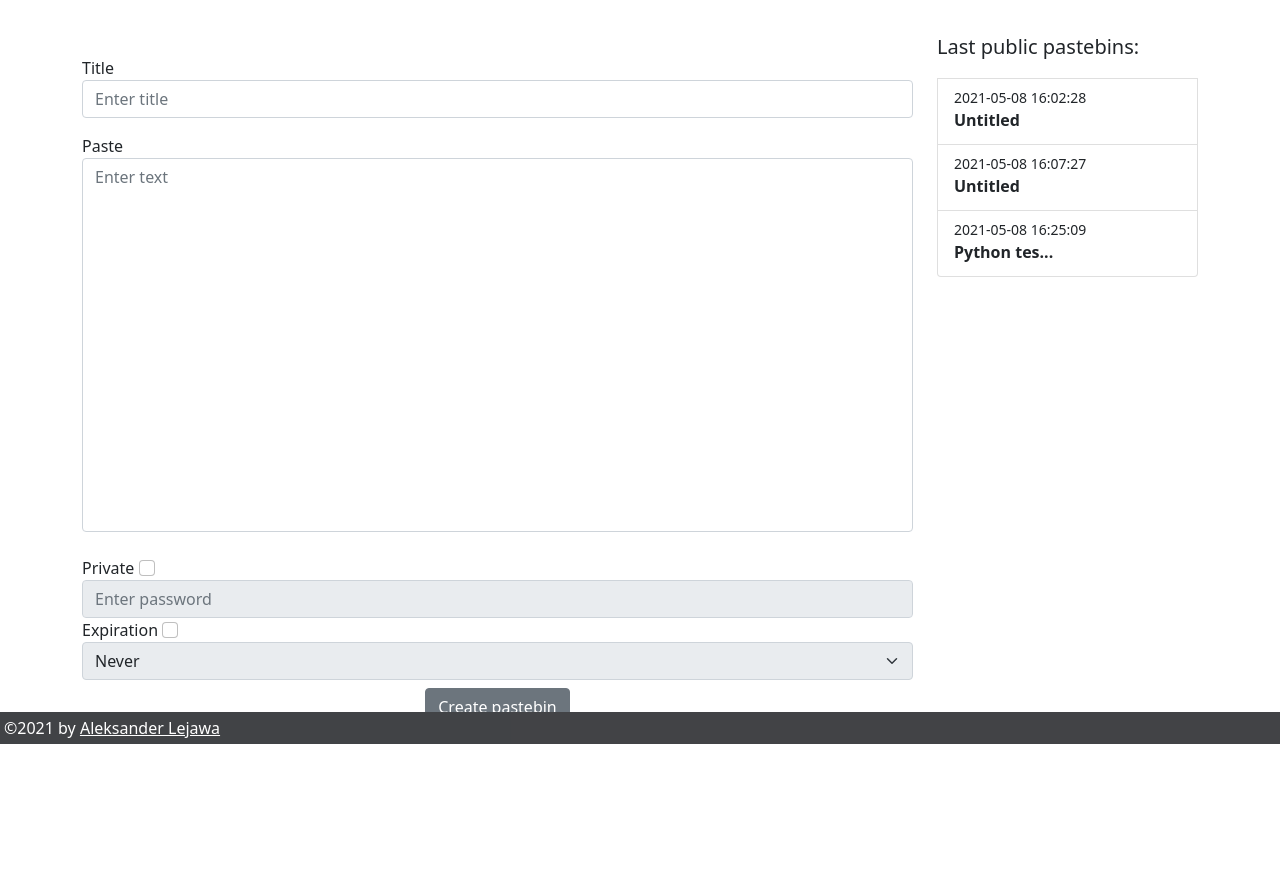
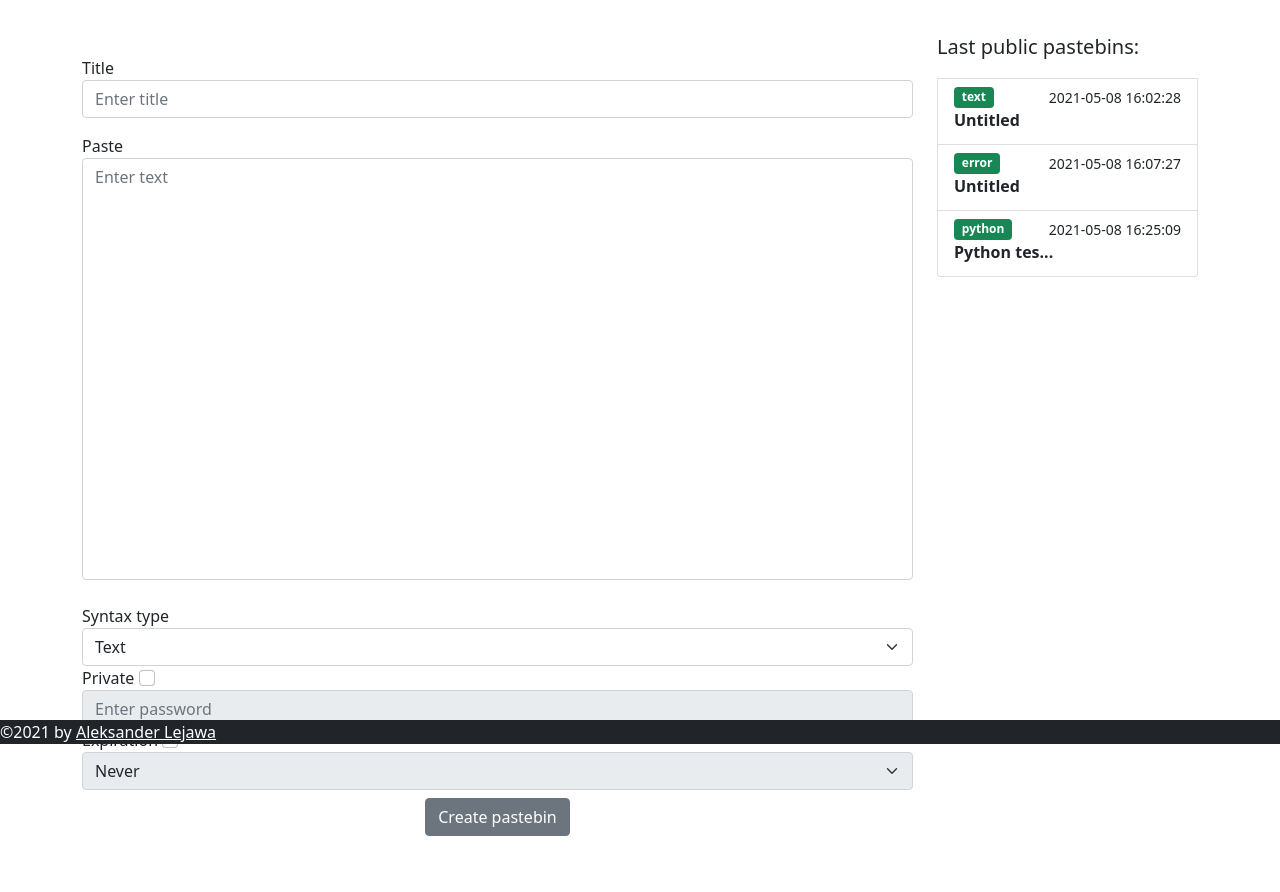
Before and after one commit to syqu22/flask-pastebin, a Flask app: page / in a window 1280 px wide. Shown: the part 56-948 px from the top of the page. Before the commit the page ends 800 px from the top, so only its background shows below. Run offline with Flask 2, Linux system fonts and the light colour scheme; data comes from the database, SQL or seed files in the repository; both versions use the stored data as it was after the commit; some libraries are stand-ins or nearby versions.

Commit message:
highlight.js added and paste types implemented

```diff
--- a/web/models/pastebin.py
+++ b/web/models/pastebin.py
@@ -7,6 +7,7 @@
     id = db.Column(db.Integer, primary_key=True)
     title = db.Column(db.String(150), default="Untitled")
     content = db.Column(db.String(6000000))
+    paste_type = db.Column(db.String(50))
     link = db.Column(db.String(150), unique=True)
     date = db.Column(db.DateTime(timezone=True), default=func.now())
     expire_date = db.Column(db.DateTime(timezone=True))
--- a/web/templates/base.html
+++ b/web/templates/base.html
@@ -7,6 +7,7 @@
   <!-- Bootstrap CSS-->
   <link href="https://cdn.jsdelivr.net/npm/bootstrap@5.0.0/dist/css/bootstrap.min.css" rel="stylesheet"
     integrity="sha384-wEmeIV1mKuiNpC+IOBjI7aAzPcEZeedi5yW5f2yOq55WWLwNGmvvx4Um1vskeMj0" crossorigin="anonymous">
+  <link rel="stylesheet" href="//unpkg.com/@highlightjs/cdn-assets@10.7.2/styles/default.min.css">
   <link rel="stylesheet" type="text/css" href="{{ url_for('static',filename='css/style.css') }}">
   <title>Flask Pastebin</title>
 </head>
@@ -35,22 +36,22 @@
             'error' %}
   <div class="alert alert-danger alert-dismissible fade show" role="alert">
     {{ message }}
-    <button type="button" class="btn-close" data-bs-dismiss="alert" />
+    <button type="button" class="btn-close" data-bs-dismiss="alert"></button>
   </div>
   {% else %}
   <div class="alert alert-success alert-dismissible fade show" role="alert">
     {{ message }}
-    <button type="button" class="btn-close" data-bs-dismiss="alert" />
+    <button type="button" class="btn-close" data-bs-dismiss="alert"></button>
   </div>
   {% endif %} {% endfor %} {% endif %} {% endwith %}
 
   <div class="container mt-2">{% block content %} {% endblock %}</div>
 
-  <footer class="bg-dark text-white">
-    <div class="text-left p-1" id="footer">
+  <div class="mt-5">
+    <footer class="bg-dark text-white">
       ©2021 by <a class="text-white" href="https://github.com/syqu22">Aleksander Lejawa</a>
-    </div>
-  </footer>
+    </footer>
+  </div>
   <!-- Boostrap JS -->
   <script src="https://cdn.jsdelivr.net/npm/bootstrap@5.0.0/dist/js/bootstrap.bundle.min.js"
     integrity="sha384-p34f1UUtsS3wqzfto5wAAmdvj+osOnFyQFpp4Ua3gs/ZVWx6oOypYoCJhGGScy+8" crossorigin="anonymous">
--- a/web/templates/home.html
+++ b/web/templates/home.html
@@ -9,9 +9,38 @@
         <input type="text" class="form-control" id="title" name="title" placeholder="Enter title" />
       </div>
       <label for="pastebin" class="mt-3">Paste</label>
-      <textarea rows="15" style="height:100%" name="pastebin" id="pastebin" class="form-control"
+      <textarea rows="17" style="height:100%" name="pastebin" id="pastebin" class="form-control"
         placeholder="Enter text"></textarea>
       <br />
+      <label for="paste_select">Syntax type</label>
+      <select class="form-select" id="type_select" name="type_select">
+        <option value="text">Text</option>
+        <option value="bash">Bash</option>
+        <option value="c">C</option>
+        <option value="c#">C#</option>
+        <option value="c++">C++</option>
+        <option value="css">CSS</option>
+        <option value="go">GO</option>
+        <option value="html">HTML/XML</option>
+        <option value="http">HTTP</option>
+        <option value="ini">INI</option>
+        <option value="java">Java</option>
+        <option value="js">JavaScript</option>
+        <option value="json">JSON</option>
+        <option value="kotlin">Kotlin</option>
+        <option value="lua">LUA</option>
+        <option value="markdown">Markdown</option>
+        <option value="objectivec">Objective-C</option>
+        <option value="perl">Perl</option>
+        <option value="php">PHP</option>
+        <option value="python">Python</option>
+        <option value="r">R</option>
+        <option value="ruby">Ruby</option>
+        <option value="rust">Rust</option>
+        <option value="sql">SQL</option>
+        <option value="swift">Swift</option>
+        <option value="typescript">Typescript</option>
+      </select>
       <label for="private">Private</label>
       <input class="form-check-input" type="checkbox" id="private" name="private" value="True">
       <input type="text" class="form-control" id="password" name="password" placeholder="Enter password" disabled />
@@ -38,6 +67,7 @@
       {% for pastebin in public_pastebins %}
       <a href="{{pastebin.link}}" class="list-group-item list-group-item-action">
         <div class="d-flex w-100 justify-content-between">
+          <span class="badge bg-success">{{ pastebin.paste_type }}</span>
           <small>{{ pastebin.date.replace(microsecond=0) }}</small>
         </div>
         <p class="mb-1"><b>{{ pastebin.title if pastebin.title|length < 10 else pastebin.title[:10] + "..."}}</b></p>
```
Also changed, not shown: web/templates/pastebin.html (+9 -5 lines), web/db/database.db.
